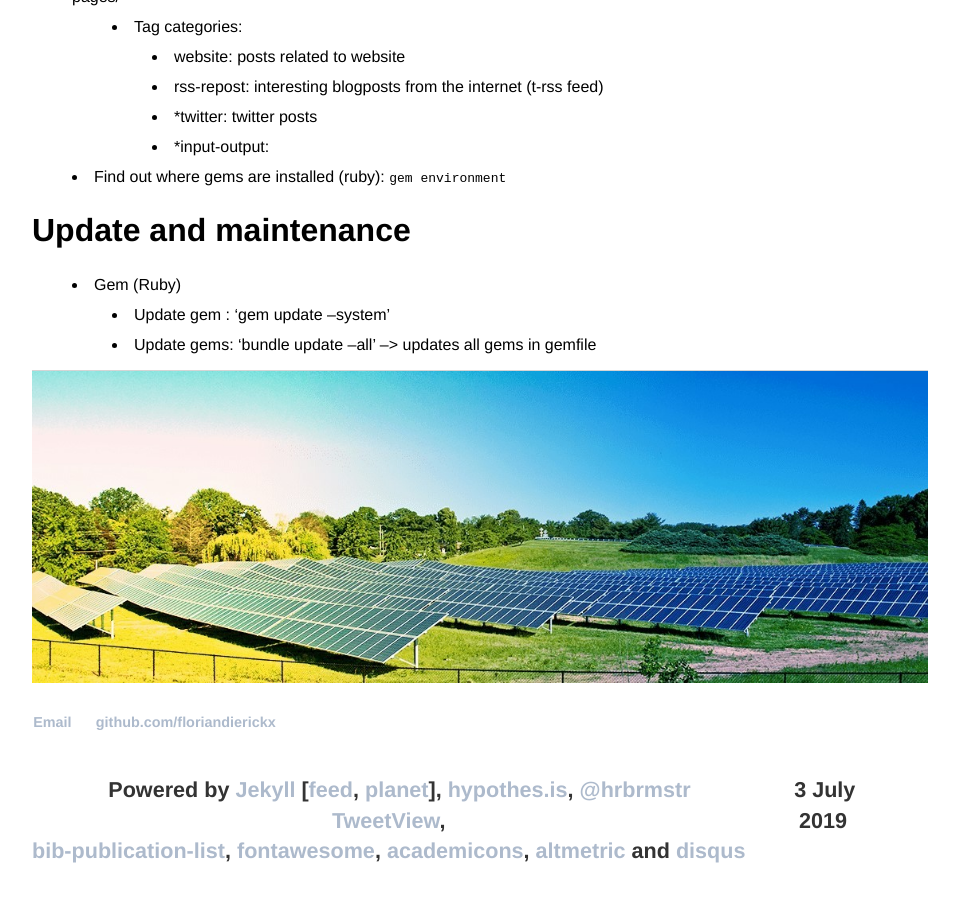
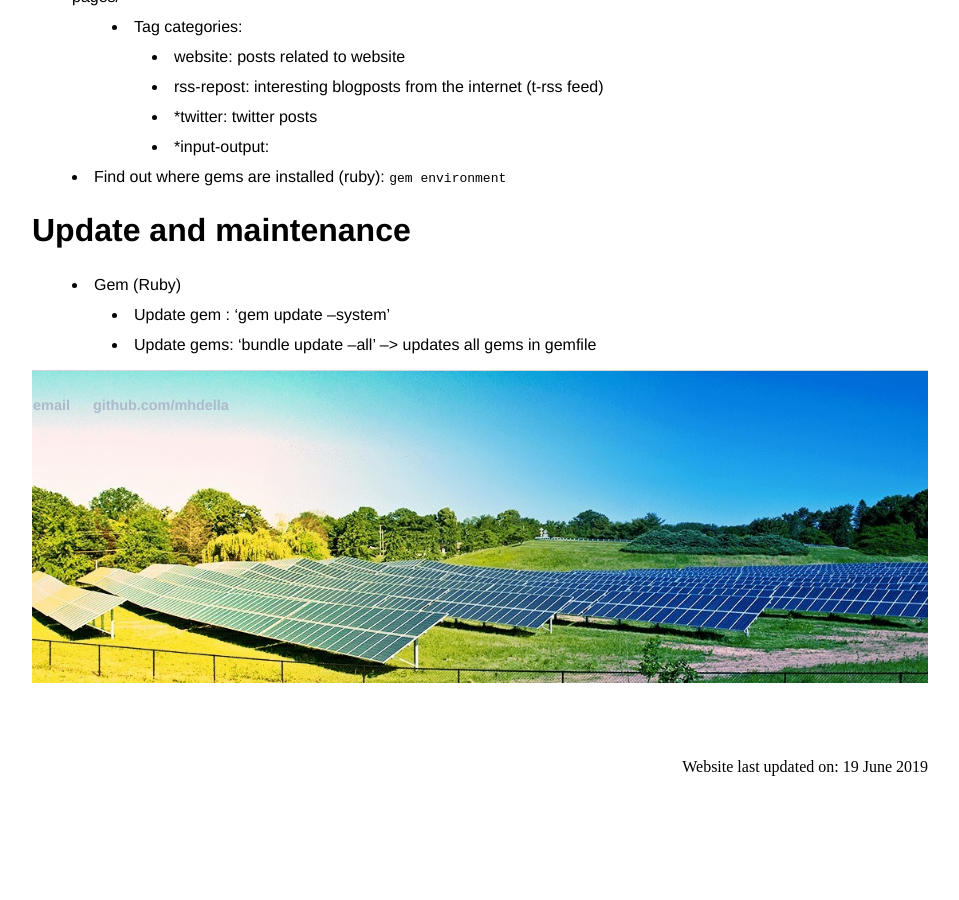
Before and after one commit to MohamedAbuella/MohamedAbuella.github.io, a Jekyll site: the page built from notes.md, in a window 1280 px wide and 900 px high, scrolled down 1428 px. Shown: the whole window, without its empty margins (160-1119 px from the left). Built offline with Jekyll 4.4.1, drawn with Linux system fonts in a browser that asks for light colours; nearby versions of some CDN libraries; our own code applies the rules of GitHub Pages for plain Markdown files; a script that is not in the unit is left out; comment, search, counter and statistics services are not loaded; after the commit the page ends 2264 px from its top, so only the background shows below that.

```diff
--- a/_layouts/default.html
+++ b/_layouts/default.html
@@ -19,6 +19,7 @@
 	<script src="https://hypothes.is/embed.js" async></script>
 	<!-- Enable Altmetric badges loading -->
 	<script type='text/javascript' src='https://d1bxh8uas1mnw7.cloudfront.net/assets/embed.js'></script>
+
     <title>{{ page.title }}</title>
 	<!-- jquery -->
 	<script src="https://cdnjs.cloudflare.com/ajax/libs/jquery/2.0.2/jquery.min.js"></script>
@@ -26,25 +27,9 @@
     <link rel="stylesheet" type="text/css" href="/css/main.css">
 	<link rel="stylesheet" href="https://use.fontawesome.com/releases/v5.8.1/css/all.css" integrity="sha384-50oBUHEmvpQ+1lW4y57PTFmhCaXp0ML5d60M1M7uH2+nqUivzIebhndOJK28anvf" crossorigin="anonymous">
 	<link rel="stylesheet" href="/css/academicons.min.css"/>
-	<script>
-		$(document).ready(function(){
-		    $(window).scroll(function(){
-		        if ($(this).scrollTop() > 100) {
-		            $('#scroll').fadeIn();
-		        } else {
-		            $('#scroll').fadeOut();
-		        }
-		    });
-		    $('#scroll').click(function(){
-		        $("html, body").animate({ scrollTop: 0 }, 600);
-		        return false;
-		    });
-		});
-	</script>
 </head>
 
 <body>
-	<a href="#" id="scroll" style="display: none;"></a>
     <nav>
 		<ul class="navigation" style="clear:both;">
 		      {% for link in site.navigation %}
@@ -104,44 +89,13 @@
 	<noscript>Please enable JavaScript to view the <a href="https://disqus.com/?ref_noscript">comments powered by Disqus.</a></noscript>
 	{% endif %}
     <footer style="background-image: url('/icons/banner.jpeg')">
-	<div class="container-footer">
-		<img src="/icons/banner.jpeg" alt="banner image" class="bannerImage">
-		<div class="top-left">
-			<ul>
-				<li>
-					<!--<i class="fas fa-envelope" data-fa-transform="left-6" style="color:#adbacc"></i>--><a href="mailto:floriandierickx@gmail.com" class="footlink">Email</a>
-				</li>
-				<li>
-					<!--<i class="fab fa-github" data-fa-transform="left-6" style="color:#adbacc"></i>--> <a href="https://github.com/floriandierickx" class="footlink" target="_blank">github.com/floriandierickx</a>
-				</li>
-			</ul>
-		</div>
-		<div class="bottom-left">
-			<ul>
-				<li class="bottom">
-					<p class="foottext">Powered by
-						<a href="https://jekyllrb.com" class="footlink" target="_blank">Jekyll</a> [<a href="https://github.com/jekyll/jekyll-feed" class="footlink" target="_blank">feed</a>,
-						<a href="https://github.com/feedreader/jekyll-planet" class="footlink" target="_blank">planet</a>],
-						<a href="https://hypothes.is/users/floriandierickx" class="footlink" target="_blank">hypothes.is</a>,
-						<a href="https://github.com/hrbrmstr" class="footlink" target="_blank">@hrbrmstr</a> <a href="https://github.com/hrbrmstr/tweetview" class="footlink" target="_blank">TweetView</a>, <br>
-						<a href="https://github.com/vkaravir/bib-publication-list" class="footlink" target="_blank">bib-publication-list</a>,
-						<a href="https://fontawesome.com/start" class="footlink" target="_blank">fontawesome</a>,
-						<a href="https://jpswalsh.github.io/academicons/" class="footlink" target="_blank">academicons</a>,
-						<a href="https://www.altmetric.com" class="footlink" target="_blank">altmetric</a> and
-						<a href="https://disqus.com" class="footlink" target="_blank">disqus</a>
-					</p>
-				</li>
-			</ul>
-		</div>
-		<div class="bottom-right">
-			<ul>
-				<li class="bottom"><p class="foottext">3 July 2019</p>
-				</li>
-			</ul>
-		</div>
-	</div>
-</footer>
-
+        <ul>
+            <li><!--<i class="fas fa-envelope" data-fa-transform="left-6" style="color:#adbacc"></i>--><a href="mailto:mhdabuella@gmail.com" class="footlink"> email</a></li>
+            <li><!--<i class="fab fa-github" data-fa-transform="left-6" style="color:#adbacc"></i>--><a href="https://github.com/mhdella" class="footlink"> github.com/mhdella</a></li>
+        </ul>
+		<img src="/icons/banner.jpeg" alt="banner image" class="bannerImage" />
+    </footer>
+	<ul align="right">Website last updated on: 19 June 2019</ul>
 </body>
 
 </html>
```
